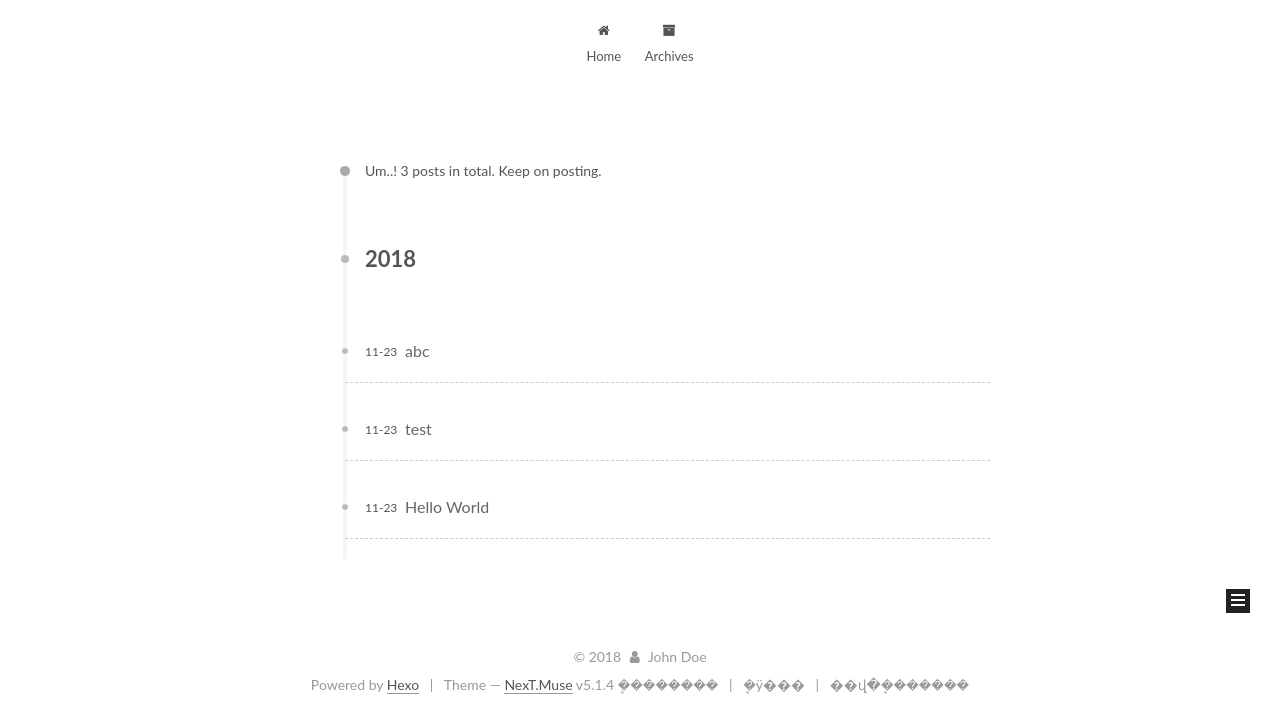
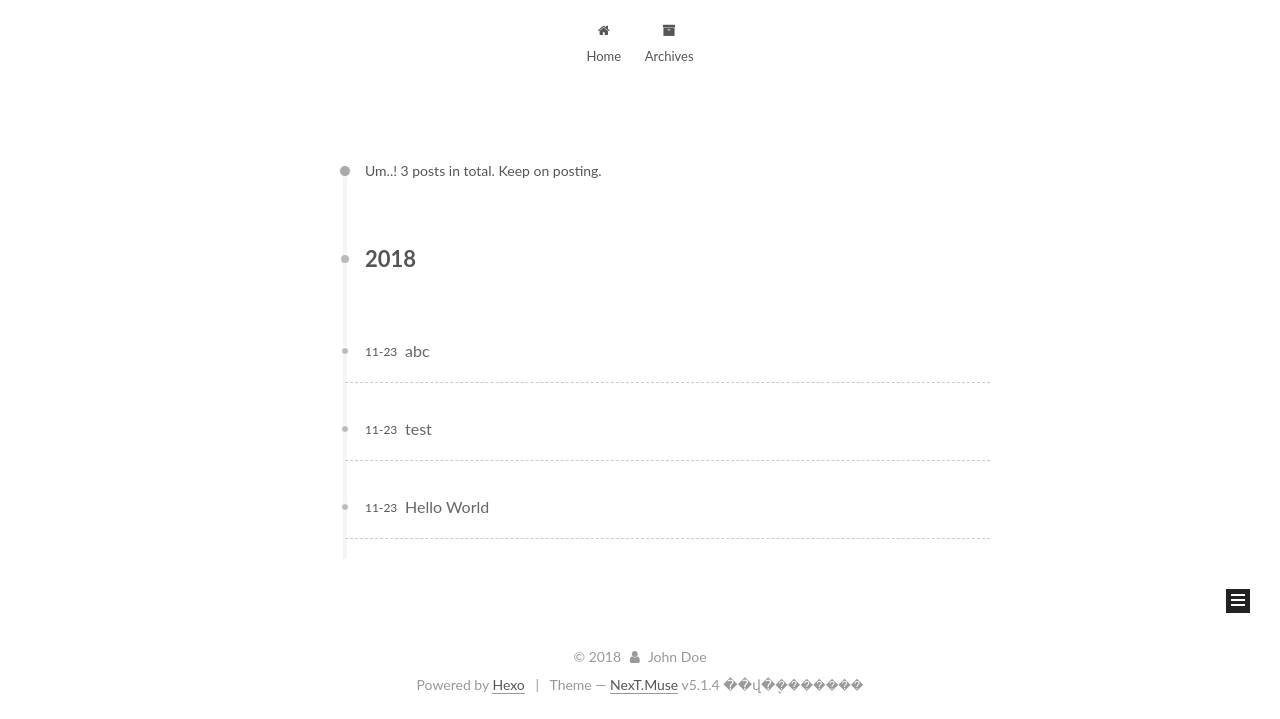
Before and after one commit to spacevortex2435/spacevortex2435.github.io, a plain HTML site: page archives/index.html in a window 1280 px wide. Shown: the part 142-861 px from the top of the page. Drawn offline with Linux system fonts and the light colour scheme; some packages are replaced by stand-ins of ours; a script that the page names is missing.

Commit message:
Site updated: 2018-11-24 00:01:54

```diff
--- a/archives/index.html
+++ b/archives/index.html
@@ -461,16 +461,10 @@
 
     <script async src="//dn-lbstatics.qbox.me/busuanzi/2.3/busuanzi.pure.mini.js"></script>
 
-    <span id="busuanzi_container_site_pv">�ܷ�����<span id="busuanzi_value_site_pv"></span>��</span>
-    <span class="post-meta-divider">|</span>
-    <span id="busuanzi_container_site_uv">�ܷÿ�<span id="busuanzi_value_site_uv"></span>��</span>
-    <span class="post-meta-divider">|</span>
-
-
-
-<span id="busuanzi_container_site_pv">
+    <span id="busuanzi_container_site_pv">
     ��վ�ܷ�����<span id="busuanzi_value_site_pv"></span>��
 </span>
+
 
 
 
--- a/css/main.css
+++ b/css/main.css
@@ -1822,7 +1822,7 @@
   width: 4px;
   height: 4px;
   border-radius: 50%;
-  background: #85707c;
+  background: #fcd222;
 }
 .links-of-blogroll {
   font-size: 13px;
```
Also changed, not shown: 2018/11/23/abc/index.html (+2 -8 lines), 2018/11/23/hello-world/index.html (+2 -8 lines), 2018/11/23/test/index.html (+2 -8 lines), archives/2018/11/index.html (+2 -8 lines), archives/2018/index.html (+2 -8 lines), index.html (+2 -8 lines).
